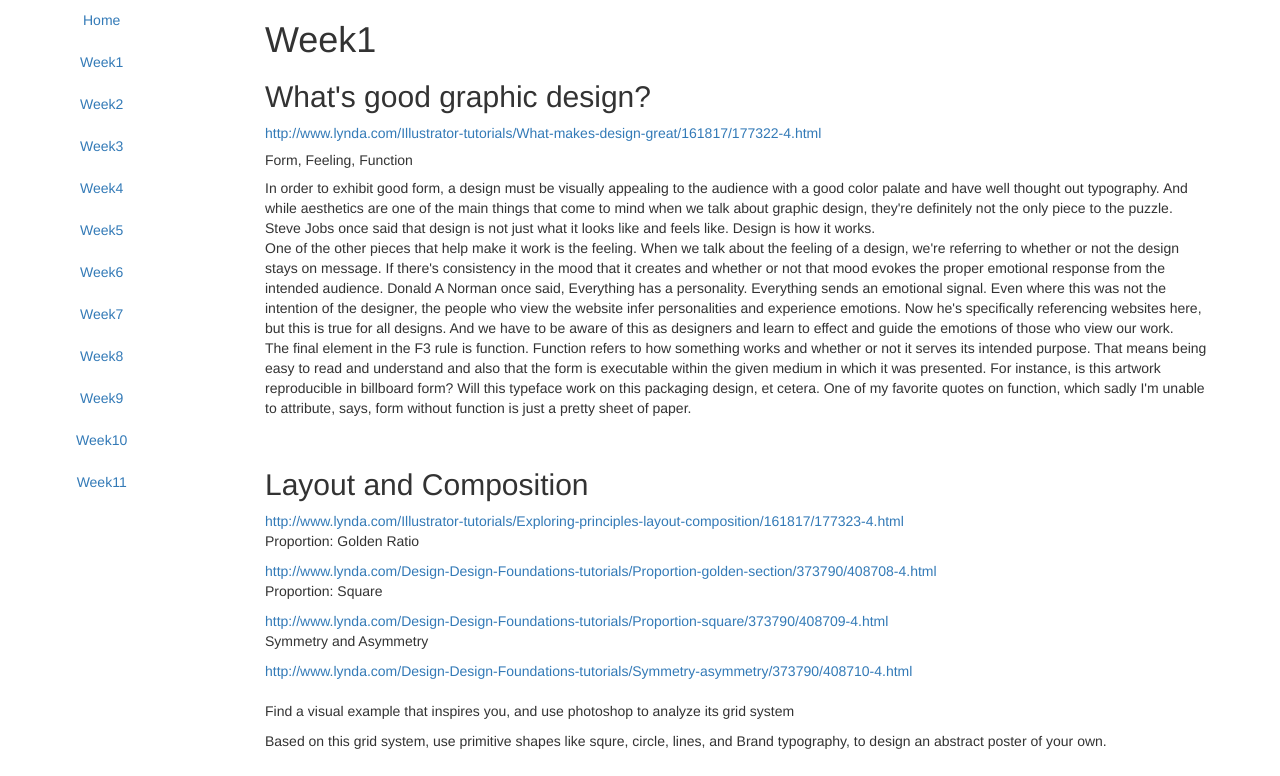
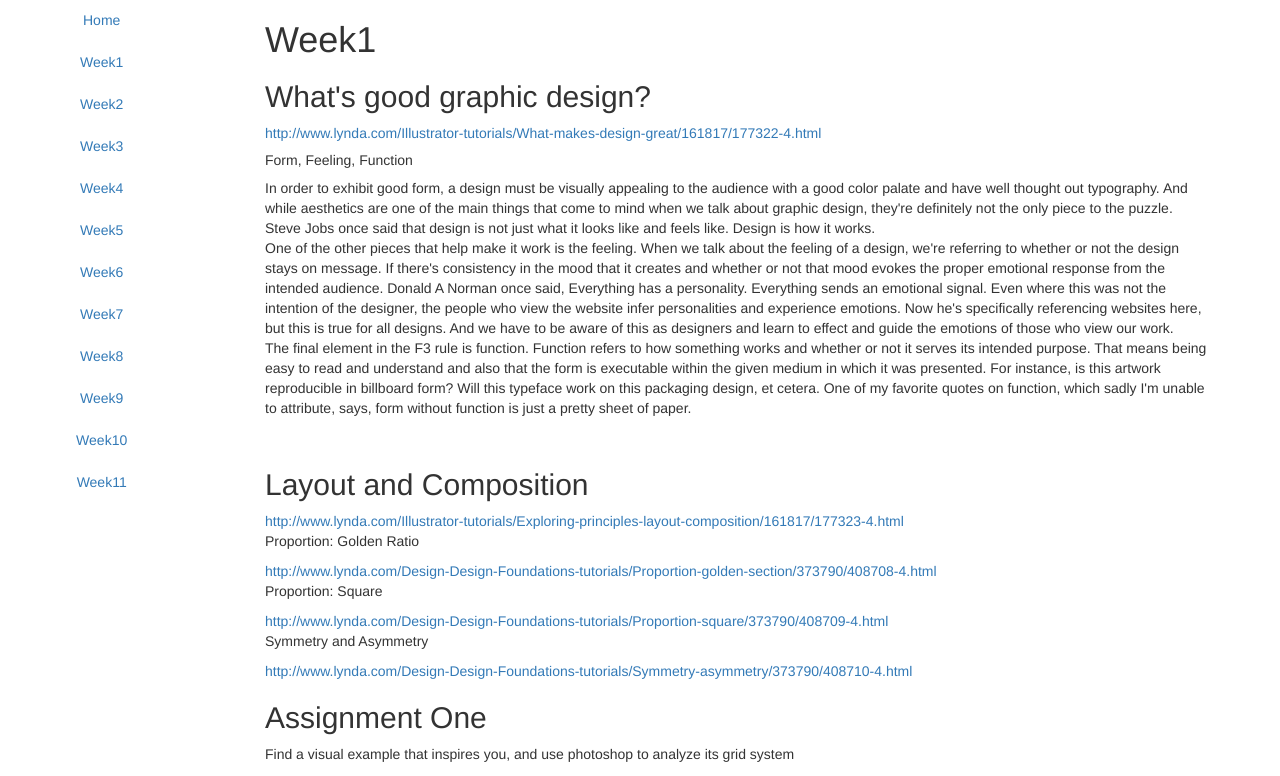
Before and after one commit to zhenzhenqi/MMA100, a Jekyll site: the page built from _posts/2015-03-01-week1.html, in a window 1280 px wide. Shown: the top 776 px of the page. Built offline with Jekyll 4.4.1, drawn with Linux system fonts in a browser that asks for light colours; nearby versions of some CDN libraries.

Commit message:
week1 note

```diff
--- a/_posts/2015-03-01-week1.html
+++ b/_posts/2015-03-01-week1.html
@@ -13,7 +13,6 @@ The final element in the F3 rule is function. Function refers to how something w
 </p>
 <br>
 <h2>Layout and Composition</h2>
-
 <a href="http://www.lynda.com/Illustrator-tutorials/Exploring-principles-layout-composition/161817/177323-4.html">http://www.lynda.com/Illustrator-tutorials/Exploring-principles-layout-composition/161817/177323-4.html</a>
 <p>Proportion: Golden Ratio</p>
 <a href="http://www.lynda.com/Design-Design-Foundations-tutorials/Proportion-golden-section/373790/408708-4.html">http://www.lynda.com/Design-Design-Foundations-tutorials/Proportion-golden-section/373790/408708-4.html</a>
@@ -23,6 +22,6 @@ The final element in the F3 rule is function. Function refers to how something w
 <a href="http://www.lynda.com/Design-Design-Foundations-tutorials/Symmetry-asymmetry/373790/408710-4.html">http://www.lynda.com/Design-Design-Foundations-tutorials/Symmetry-asymmetry/373790/408710-4.html</a>
 <br>
 
-<h2></h2>
+<h2>Assignment One</h2>
 <p>Find a visual example that inspires you, and use photoshop to analyze its grid system</p>
 <p>Based on this grid system, use primitive shapes like squre, circle, lines, and Brand typography, to design an abstract poster of your own.</p>
```
